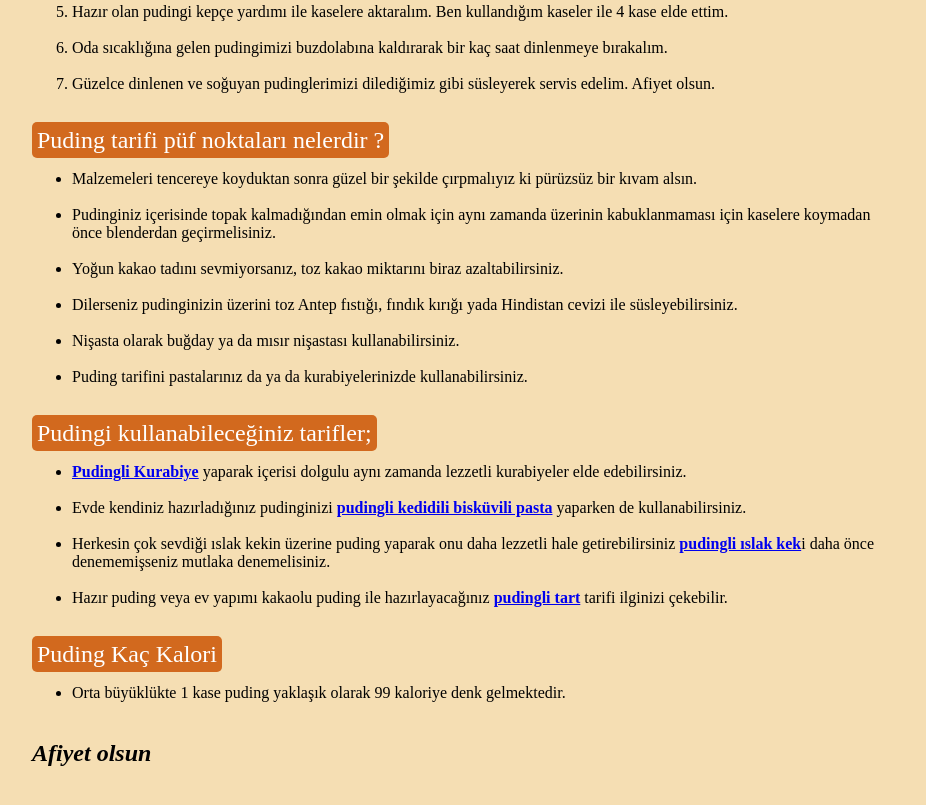
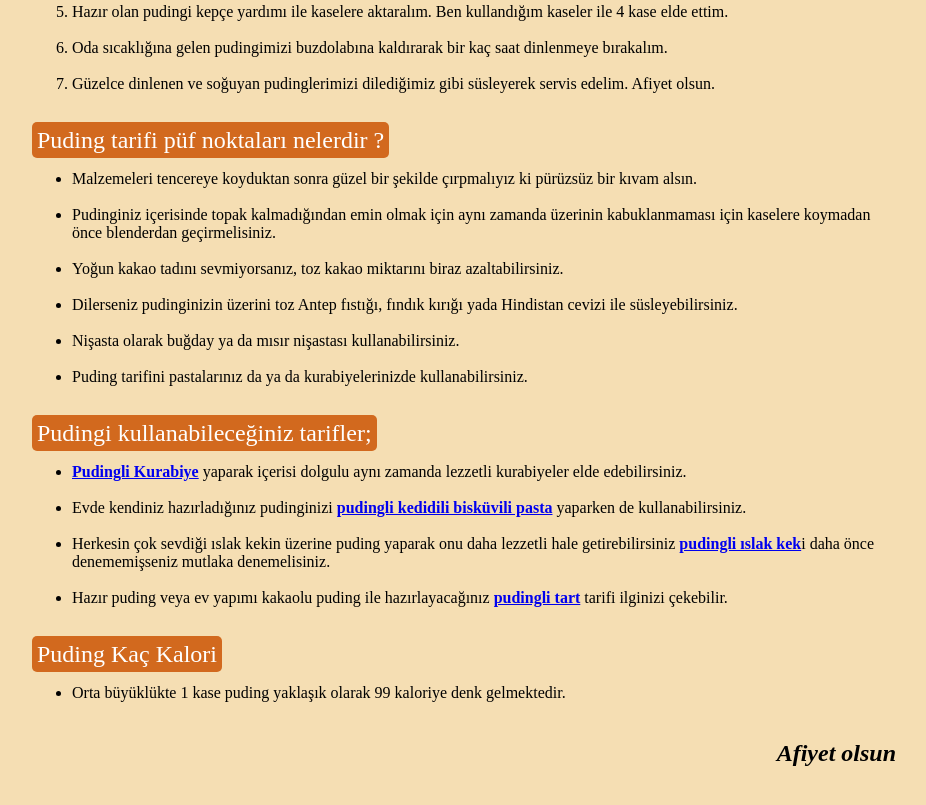
Before and after one commit to Yavoo41/htmlodev3, a plain HTML site: page index.html in a window 1280 px wide. Shown: the part 1105-1910 px from the top of the page, without its empty margins (176-1102 px from the left). Drawn offline with Linux system fonts and the light colour scheme.

Commit message:
last commit

```diff
--- a/index.html
+++ b/index.html
@@ -105,7 +105,7 @@
             </ul>
         </section>
         <section>
-            <h2><em>Afiyet olsun</em></h2>
+            <h2 style="text-align: right;"><em>Afiyet olsun</em></h2>
         </section>
     </main>
 </body>
```
